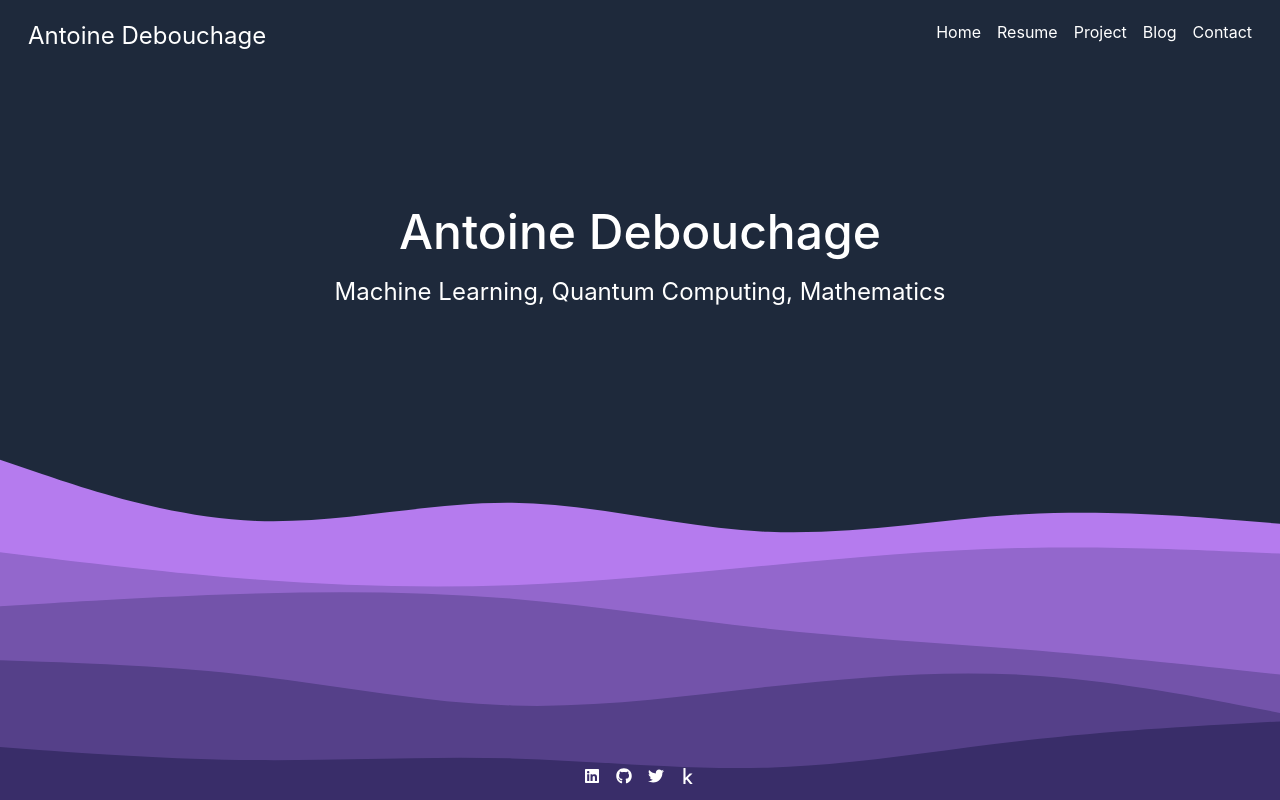
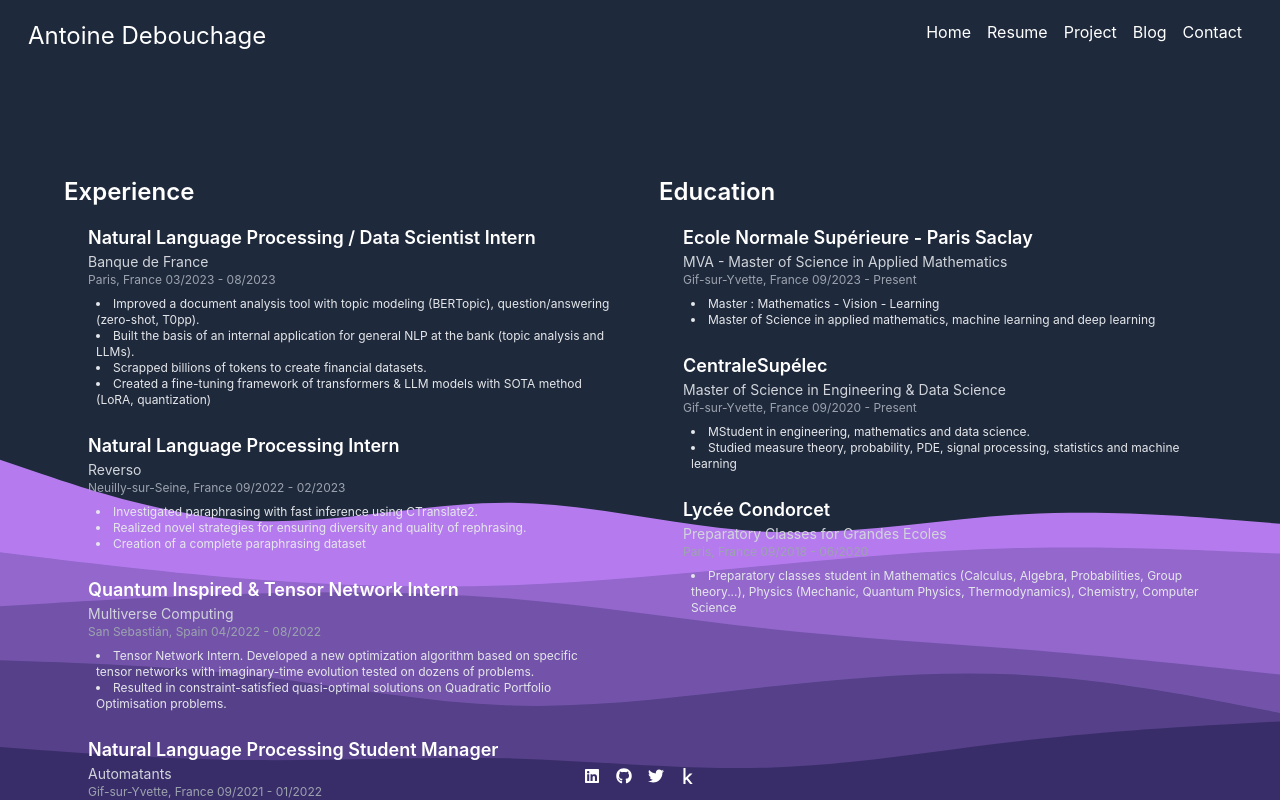
Before and after one commit to antoine311200/antoine311200.github.io, a React (Create React App) app: page /#/resume in a window 1280 px wide. Shown: the top 800 px of the page. Built offline with nearby package versions, Linux system fonts and the light colour scheme.

Commit message:
Resume page

```diff
--- a/src/index.css
+++ b/src/index.css
@@ -1,6 +1,13 @@
 @tailwind base;
 @tailwind components;
 @tailwind utilities;
+
+html{
+  overflow-y: scroll;
+  overflow-y: overlay;
+  scrollbar-gutter: stable;
+}
+
 
 body {
   margin: 0;
@@ -15,3 +22,21 @@
   font-family: -codesource-pro, Menlo, Monaco, Consolas, 'Courier New',
     monospace;
 }
+/* Remove the default scrollbar styles */
+::-webkit-scrollbar {
+  width: 10px; /* Set the width of the scrollbar */
+}
+
+/* Style the scrollbar track (background) */
+::-webkit-scrollbar-track {
+  background: rgb(30 41 59); /* Set the background color of the scrollbar track */
+  border-radius: 8px; /* Set the radius to make it rounded */
+}
+
+/* Style the scrollbar thumb (the draggable part) */
+::-webkit-scrollbar-thumb {
+  background-color: rgb(214, 209, 240); /* Set the color of the scrollbar thumb */
+  border-radius: 8px; /* Set the radius to make it rounded */
+  border: 2px solid transparent; /* Hide the default scrollbar border */
+  background-clip: content-box; /* Ensure the background covers the thumb */
+}
--- a/src/index.js
+++ b/src/index.js
@@ -1,27 +1,28 @@
 import React from 'react';
 import ReactDOM from 'react-dom/client';
+import reportWebVitals from './reportWebVitals';
+import { Routes, Route, HashRouter } from 'react-router-dom';
+
+import App from './App';
+import BlogPage from './pages/blog';
+import Paper from './pages/paper';
+import Resume from './pages/resume';
+
 import './index.css';
-import App from './App';
-import reportWebVitals from './reportWebVitals';
-import { BrowserRouter, Routes, Route, HashRouter, Switch } from 'react-router-dom';
-
-import BlogPage from './pages/blog';
-import Article from './components/article';
 
 const root = ReactDOM.createRoot(document.getElementById('root'));
 root.render(
   <React.StrictMode>
-    {/* <BrowserRouter> */}
       <HashRouter basename="/">
         <Routes>
           <Route path="/" element={<App />} />
-          <Route path="/resume" element={<App />} />
+          <Route path="/resume" element={<Resume />} />
           <Route path="/project" element={<App />} />
+          <Route path="/papers" element={<Paper />} />
           <Route path="/blog" element={<BlogPage />} />
           <Route path="/contact" element={<App />} />
         </Routes>
       </HashRouter>
-    {/* </BrowserRouter> */}
   </React.StrictMode>
 );
 
--- /dev/null
+++ b/src/pages/resume.js
@@ -0,0 +1,162 @@
+import React from 'react';
+
+import Template from '../components/template';
+
+const Experience = () => {
+    return (
+        <div className="py-6">
+            <h2 className="text-2xl font-semibold mb-4">Experience</h2>
+            <div className="relative">
+                <div className="pl-6">
+                    <p className="text-lg font-semibold">Natural Language Processing / Data Scientist Intern</p>
+                    <p className="text-gray-300 text-sm">Banque de France</p>
+                    <p className="text-gray-400 text-xs">Paris, France  03/2023 - 08/2023</p>
+                    <ul className="list-disc list-inside text-gray-200 ml-2 text-xs mt-2">
+                        <li>Improved a document analysis tool with topic modeling (BERTopic), question/answering (zero-shot, T0pp).</li>
+                        <li>Built the basis of an internal application for general NLP at the bank (topic analysis and LLMs).</li>
+                        <li>Scrapped billions of tokens to create financial datasets.</li>
+                        <li>Created a fine-tuning framework of transformers & LLM models with SOTA method (LoRA, quantization)</li>
+                    </ul>
+                </div>
+            </div>
+            <div className="h-6"></div>
+            <div className="relative">
+                <div className="pl-6">
+                    <p className="text-lg font-semibold">Natural Language Processing Intern</p>
+                    <p className="text-gray-300 text-sm">Reverso</p>
+                    <p className="text-gray-400 text-xs">Neuilly-sur-Seine, France  09/2022 - 02/2023</p>
+                    <ul className="list-disc list-inside text-gray-200 ml-2 text-xs mt-2">
+                        <li>Investigated paraphrasing with fast inference using CTranslate2.</li>
+                        <li>Realized novel strategies for ensuring diversity and quality of rephrasing.</li>
+                        <li>Creation of a complete paraphrasing dataset</li>
+                    </ul>
+                </div>
+            </div>
+            <div className="h-6"></div>
+            <div className="relative">
+                <div className="pl-6">
+                    <p className="text-lg font-semibold">Quantum Inspired & Tensor Network Intern</p>
+                    <p className="text-gray-300 text-sm">Multiverse Computing</p>
+                    <p className="text-gray-400 text-xs">San Sebastián, Spain  04/2022 - 08/2022</p>
+                    <ul className="list-disc list-inside text-gray-200 ml-2 text-xs mt-2">
+                        <li>Tensor Network Intern. Developed a new optimization algorithm based on specific tensor networks with
+                            imaginary-time evolution tested on dozens of problems.</li>
+                        <li>Resulted in constraint-satisfied quasi-optimal solutions on Quadratic Portfolio Optimisation problems.</li>
+                    </ul>
+                </div>
+            </div>
+            <div className="h-6"></div>
+            <div className="relative">
+                <div className="pl-6">
+                    <p className="text-lg font-semibold">Natural Language Processing Student Manager</p>
+                    <p className="text-gray-300 text-sm">Automatants</p>
+                    <p className="text-gray-400 text-xs">Gif-sur-Yvette, France  09/2021 - 01/2022</p>
+                    <ul className="list-disc list-inside text-gray-200 ml-2 text-xs mt-2">
+                        <li>Managed two Machine Learning projects (Text Summarization & Machine Translation) of 5 students each
+                            in the club of Artificial Intelligence of CentraleSupélec : Automatants.</li>
+                        <li>Used Tensorflow, Keras, PyTorch, Numpy, Pandas, NLTK, Spacy, HuggingFace.</li>
+                    </ul>
+                </div>
+            </div>
+            <div className="h-6"></div>
+            <div className="relative">
+                <div className="pl-6">
+                    <p className="text-lg font-semibold">Trainee</p>
+                    <p className="text-gray-300 text-sm">S.I.D.E</p>
+                    <p className="text-gray-400 text-xs">Sucy-en-Brie, France  06/2021 - 07/2021</p>
+                    <ul className="list-disc list-inside text-gray-200 ml-2 text-xs mt-2">
+                        <li>Collaborated as a trainee for order picking during 5 weeks for the engineering mandatory operational
+                            internship in a company specialized on importation & exportation of books in France and abroad.</li>
+                    </ul>
+                </div>
+            </div>
+        </div>
+    );
+};
+
+const Education = () => {
+    return (
+        <div className="py-6">
+            <h2 className="text-2xl font-semibold mb-4">Education</h2>
+
+            <div className="relative">
+                <div className="pl-6">
+                    <p className="text-lg font-semibold">Ecole Normale Supérieure - Paris Saclay</p>
+                    <p className="text-gray-300 text-sm">MVA - Master of Science in Applied Mathematics</p>
+                    <p className="text-gray-400 text-xs">Gif-sur-Yvette, France  09/2023 - Present</p>
+                    <ul className="list-disc list-inside text-gray-200 ml-2 text-xs mt-2">
+                        <li>Master : Mathematics - Vision - Learning</li>
+                        <li>Master of Science in applied mathematics, machine learning and deep learning</li>
+                    </ul>
+                </div>
+            </div>
+            <div className="h-6"></div>
+
+            <div className="relative">
+                <div className="pl-6">
+                    <p className="text-lg font-semibold">CentraleSupélec</p>
+                    <p className="text-gray-300 text-sm">Master of Science in Engineering & Data Science</p>
+                    <p className="text-gray-400 text-xs">Gif-sur-Yvette, France  09/2020 - Present</p>
+                    <ul className="list-disc list-inside text-gray-200 ml-2 text-xs mt-2">
+                        <li>MStudent in engineering, mathematics and data science.</li>
+                        <li>Studied measure theory, probability, PDE, signal processing, statistics and machine learning</li>
+                    </ul>
+                </div>
+            </div>
+            <div className="h-6"></div>
+
+            <div className="relative">
+                <div className="pl-6">
+                    <p className="text-lg font-semibold">Lycée Condorcet</p>
+                    <p className="text-gray-300 text-sm">Preparatory Classes for Grandes Ecoles</p>
+                    <p className="text-gray-400 text-xs">Paris, France  09/2018 - 06/2020</p>
+                    <ul className="list-disc list-inside text-gray-200 ml-2 text-xs mt-2">
+                        <li>Preparatory classes student in Mathematics (Calculus, Algebra, Probabilities, Group theory...),
+                            Physics (Mechanic, Quantum Physics, Thermodynamics), Chemistry, Computer Science</li>
+                    </ul>
+                </div>
+            </div>
+            <div className="h-6"></div>
+        </div>
+    );
+};
+
+const Research = () => {
+    return (
+        <div className="py-6">
+            <h2 className="text-2xl font-semibold mb-4">Research</h2>
+            {/* Similar structure as Experience and Education */}
+        </div>
+    );
+};
+
+const Projects = () => {
+    return (
+        <div className="py-6">
+            <h2 className="text-2xl font-semibold mb-4">Projects</h2>
+            {/* Similar structure as Experience and Education */}
+        </div>
+    );
+};
+
+const Resume = () => {
+    return (
+        <Template>
+            <div className="px-16 py-8 grid grid-cols-1 md:grid-cols-2 gap-12 text-white">
+                <div>
+                    <Experience />
+                    {/* <hr className="my-6" /> */}
+                </div>
+                <div>
+                    <Education />
+                    {/* <hr className="my-6" />
+                    <Projects />
+                    <hr className="my-6" />
+                    <Research /> */}
+                </div>
+            </div>
+        </Template>
+    );
+};
+
+export default Resume;
```
Also changed, not shown: src/pages/paper.js (added).
